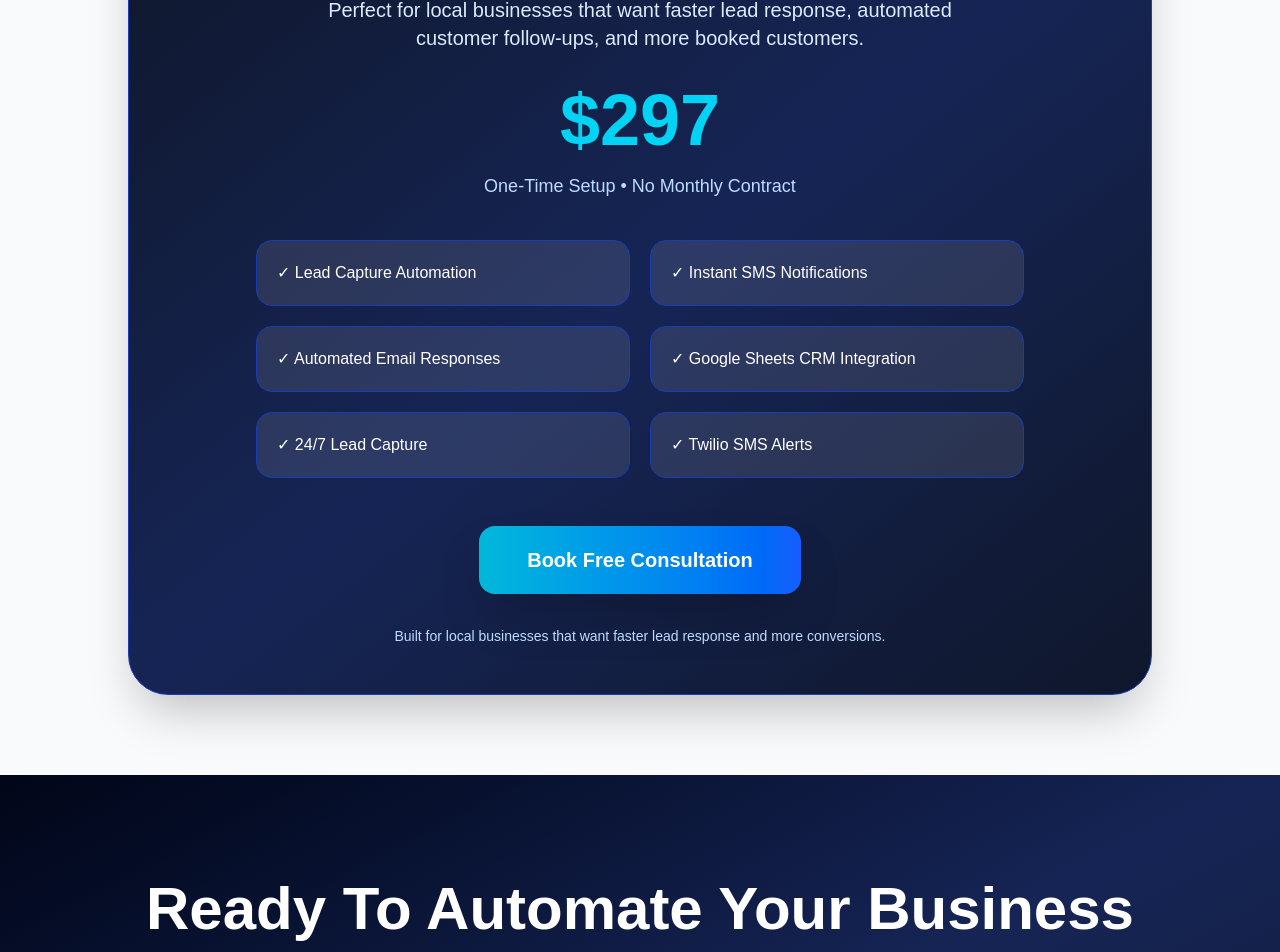
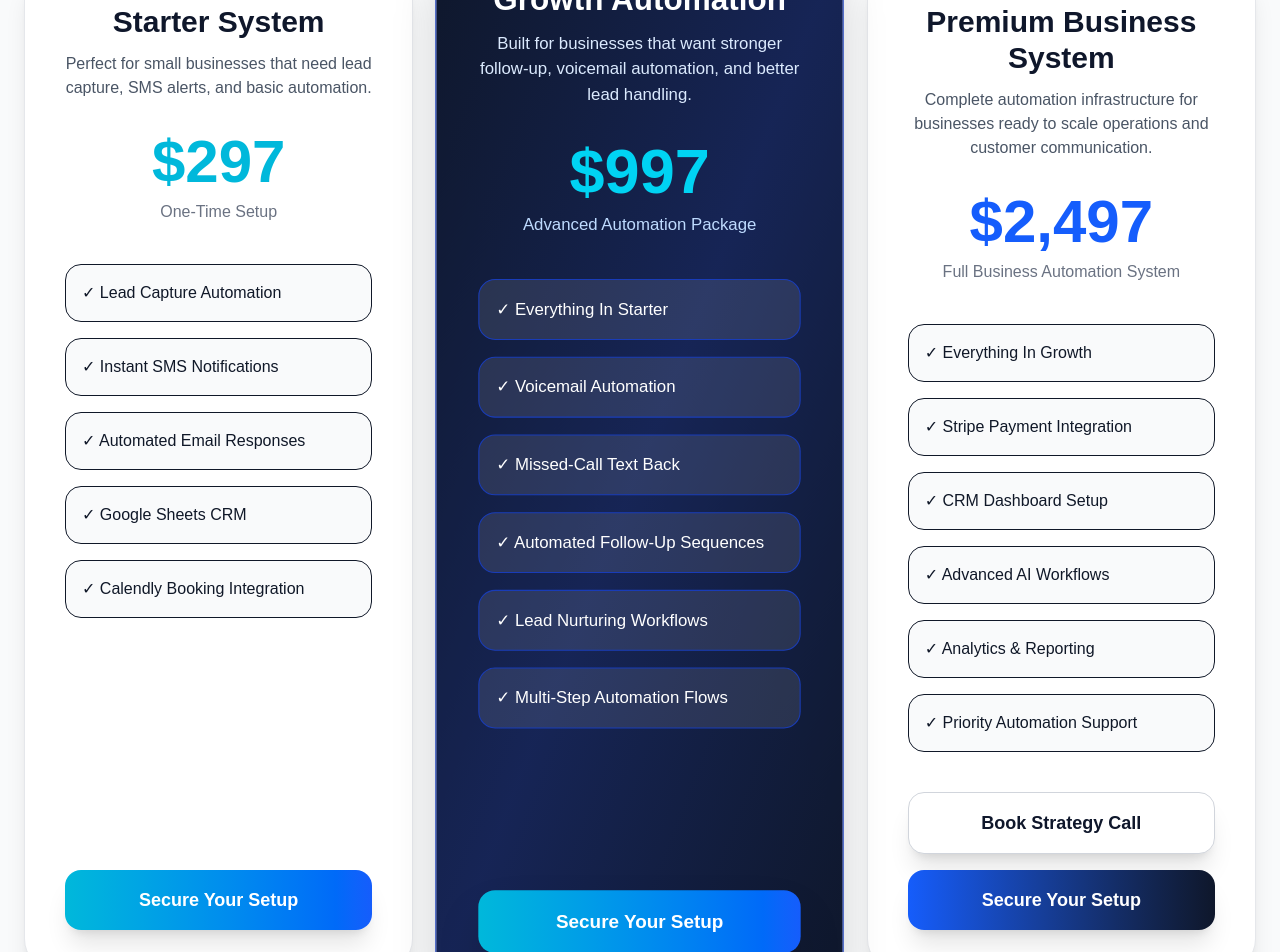
Before and after one commit to hipolite1/flowpilotai-website, a Next.js app: page / in a window 1280 px wide. Shown: the part 2380-3332 px from the top of the page. Built offline with nearby package versions, Linux system fonts and the light colour scheme.

Commit message:
Upgrade pricing section to premium 3-tier structure

```diff
--- a/app/page.tsx
+++ b/app/page.tsx
@@ -313,81 +313,209 @@ export default function FlowPilotLandingPage() {
       </section>
 
       {/* Pricing */}
-      <section id="pricing" className="py-20 px-6 bg-gray-50">
-        <div className="max-w-5xl mx-auto text-center">
+<section id="pricing" className="py-24 px-6 bg-gray-50">
+  <div className="max-w-7xl mx-auto text-center">
 
-          <h2 className="text-5xl font-bold mb-4">
-            Simple Pricing
+    <h2 className="text-5xl md:text-6xl font-bold mb-6 text-slate-900">
+      Automation Packages Built For Growth
     </h2>
 
-          <p className="text-gray-600 text-xl mb-12">
-            Affordable automation solutions for local businesses.
+    <p className="text-gray-600 text-xl mb-16 max-w-3xl mx-auto">
+      Choose the automation system that fits your business today,
+      then scale as your lead response, customer follow-up, and workflow needs grow.
     </p>
 
-          <div className="relative bg-gradient-to-br from-slate-900 via-blue-950 to-slate-900 text-white rounded-[40px] shadow-2xl p-12 border border-blue-800 overflow-hidden">
+    <div className="grid lg:grid-cols-3 gap-8 items-stretch">
 
-  <div className="absolute top-0 right-0 bg-blue-600 text-white px-5 py-2 rounded-bl-2xl text-sm font-bold tracking-wide">
-    MOST POPULAR
-  </div>
+      {/* Starter */}
+      <div className="bg-white rounded-[32px] shadow-xl border border-gray-200 p-10 flex flex-col">
 
-  <h3 className="text-5xl font-bold mb-4">
-    FlowPilot AI Starter System
+        <h3 className="text-3xl font-bold mb-3 text-slate-900">
+          Starter System
         </h3>
 
-  <p className="text-blue-100 text-xl mb-8 max-w-2xl mx-auto">
-    Perfect for local businesses that want faster lead response,
-    automated customer follow-ups, and more booked customers.
+        <p className="text-gray-600 mb-8">
+          Perfect for small businesses that need lead capture, SMS alerts, and basic automation.
         </p>
 
-  <p className="text-7xl font-extrabold text-cyan-400 mb-4">
+        <p className="text-6xl font-extrabold text-cyan-500 mb-2">
           $297
         </p>
 
-  <p className="text-blue-200 mb-10 text-lg">
-    One-Time Setup • No Monthly Contract
+        <p className="text-gray-500 mb-10">
+          One-Time Setup
         </p>
 
-  <div className="grid md:grid-cols-2 gap-5 text-left max-w-3xl mx-auto mb-12">
+        <div className="space-y-4 text-left mb-10 flex-grow">
 
-    <div className="bg-white/10 rounded-2xl p-5 border border-blue-800">
+          <div className="bg-gray-50 rounded-2xl p-4 border">
             ✓ Lead Capture Automation
           </div>
 
-    <div className="bg-white/10 rounded-2xl p-5 border border-blue-800">
+          <div className="bg-gray-50 rounded-2xl p-4 border">
             ✓ Instant SMS Notifications
           </div>
 
-    <div className="bg-white/10 rounded-2xl p-5 border border-blue-800">
+          <div className="bg-gray-50 rounded-2xl p-4 border">
             ✓ Automated Email Responses
           </div>
 
-    <div className="bg-white/10 rounded-2xl p-5 border border-blue-800">
-      ✓ Google Sheets CRM Integration
+          <div className="bg-gray-50 rounded-2xl p-4 border">
+            ✓ Google Sheets CRM
           </div>
 
-    <div className="bg-white/10 rounded-2xl p-5 border border-blue-800">
-      ✓ 24/7 Lead Capture
-    </div>
-
-    <div className="bg-white/10 rounded-2xl p-5 border border-blue-800">
-      ✓ Twilio SMS Alerts
+          <div className="bg-gray-50 rounded-2xl p-4 border">
+            ✓ Calendly Booking Integration
           </div>
 
         </div>
 
         <a
+          href="https://buy.stripe.com/28E7sMfbW45FaF6bJxg360a"
+          target="_blank"
+          rel="noopener noreferrer"
+          className="mt-auto inline-block bg-gradient-to-r from-cyan-500 to-blue-600 hover:scale-105 text-white px-8 py-4 rounded-2xl text-lg font-bold transition-all duration-300 shadow-xl"
+        >
+          Secure Your Setup
+        </a>
+
+      </div>
+
+      {/* Growth */}
+      <div className="relative bg-gradient-to-br from-slate-900 via-blue-950 to-slate-900 text-white rounded-[36px] shadow-2xl border border-blue-800 p-10 flex flex-col lg:scale-105">
+
+        <div className="absolute top-0 right-0 bg-cyan-500 text-slate-900 px-5 py-2 rounded-bl-2xl text-sm font-bold tracking-wide">
+          MOST POPULAR
+        </div>
+
+        <h3 className="text-3xl font-bold mb-3">
+          Growth Automation
+        </h3>
+
+        <p className="text-blue-100 mb-8">
+          Built for businesses that want stronger follow-up, voicemail automation, and better lead handling.
+        </p>
+
+        <p className="text-6xl font-extrabold text-cyan-400 mb-2">
+          $997
+        </p>
+
+        <p className="text-blue-200 mb-10">
+          Advanced Automation Package
+        </p>
+
+        <div className="space-y-4 text-left mb-10 flex-grow">
+
+          <div className="bg-white/10 rounded-2xl p-4 border border-blue-800">
+            ✓ Everything In Starter
+          </div>
+
+          <div className="bg-white/10 rounded-2xl p-4 border border-blue-800">
+            ✓ Voicemail Automation
+          </div>
+
+          <div className="bg-white/10 rounded-2xl p-4 border border-blue-800">
+            ✓ Missed-Call Text Back
+          </div>
+
+          <div className="bg-white/10 rounded-2xl p-4 border border-blue-800">
+            ✓ Automated Follow-Up Sequences
+          </div>
+
+          <div className="bg-white/10 rounded-2xl p-4 border border-blue-800">
+            ✓ Lead Nurturing Workflows
+          </div>
+
+          <div className="bg-white/10 rounded-2xl p-4 border border-blue-800">
+            ✓ Multi-Step Automation Flows
+          </div>
+
+        </div>
+
+        <a
+          href="https://buy.stripe.com/28EaEYfbW31B5kM14Tg360b"
+          target="_blank"
+          rel="noopener noreferrer"
+          className="mt-auto inline-block bg-gradient-to-r from-cyan-500 to-blue-600 hover:scale-105 text-white px-8 py-4 rounded-2xl text-lg font-bold transition-all duration-300 shadow-2xl"
+        >
+          Secure Your Setup
+        </a>
+
+      </div>
+
+      {/* Premium */}
+      <div className="bg-white rounded-[32px] shadow-xl border border-gray-200 p-10 flex flex-col">
+
+        <h3 className="text-3xl font-bold mb-3 text-slate-900">
+          Premium Business System
+        </h3>
+
+        <p className="text-gray-600 mb-8">
+          Complete automation infrastructure for businesses ready to scale operations and customer communication.
+        </p>
+
+        <p className="text-6xl font-extrabold text-blue-600 mb-2">
+          $2,497
+        </p>
+
+        <p className="text-gray-500 mb-10">
+          Full Business Automation System
+        </p>
+
+        <div className="space-y-4 text-left mb-10 flex-grow">
+
+          <div className="bg-gray-50 rounded-2xl p-4 border">
+            ✓ Everything In Growth
+          </div>
+
+          <div className="bg-gray-50 rounded-2xl p-4 border">
+            ✓ Stripe Payment Integration
+          </div>
+
+          <div className="bg-gray-50 rounded-2xl p-4 border">
+            ✓ CRM Dashboard Setup
+          </div>
+
+          <div className="bg-gray-50 rounded-2xl p-4 border">
+            ✓ Advanced AI Workflows
+          </div>
+
+          <div className="bg-gray-50 rounded-2xl p-4 border">
+            ✓ Analytics & Reporting
+          </div>
+
+          <div className="bg-gray-50 rounded-2xl p-4 border">
+            ✓ Priority Automation Support
+          </div>
+
+        </div>
+
+        <div className="flex flex-col gap-4 mt-auto">
+
+          <a
             href="https://calendly.com/lite0012/30min"
             target="_blank"
             rel="noopener noreferrer"
-  className="inline-block bg-gradient-to-r from-cyan-500 to-blue-600 hover:scale-105 hover:shadow-cyan-500/30 shadow-2xl text-white px-12 py-5 rounded-2xl text-xl font-bold transition-all duration-300"
+            className="inline-block bg-white border border-gray-300 hover:bg-gray-100 text-slate-900 px-8 py-4 rounded-2xl text-lg font-bold transition-all duration-300 shadow-xl"
           >
-  Book Free Consultation
+            Book Strategy Call
           </a>
-  <p className="text-blue-200 text-sm mt-8">
-    Built for local businesses that want faster lead response and more conversions.
-  </p>
+
+          <a
+            href="https://buy.stripe.com/bJe5kEgg0by7eVmdRFg360c"
+            target="_blank"
+            rel="noopener noreferrer"
+            className="inline-block bg-gradient-to-r from-blue-600 to-slate-900 hover:scale-105 text-white px-8 py-4 rounded-2xl text-lg font-bold transition-all duration-300 shadow-xl"
+          >
+            Secure Your Setup
+          </a>
 
         </div>
+
+      </div>
+
+    </div>
+
   </div>
 </section>
 
```
Lines whose indentation alone changed are shown as unchanged.
